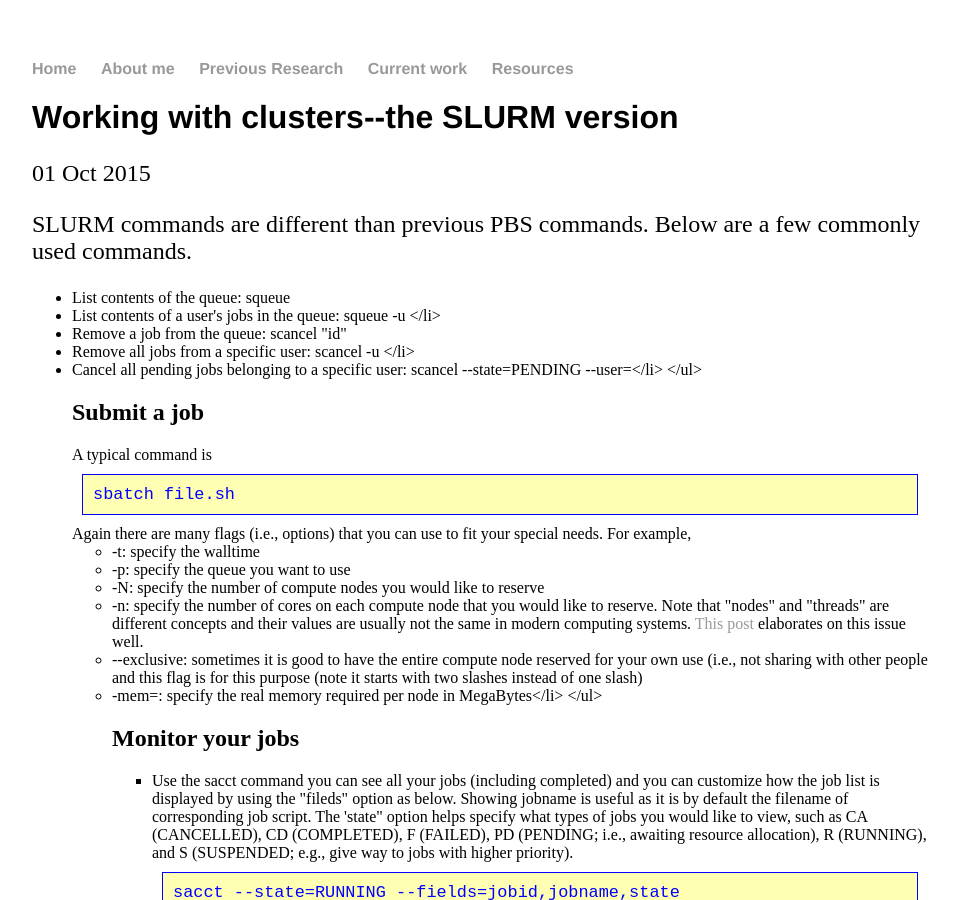
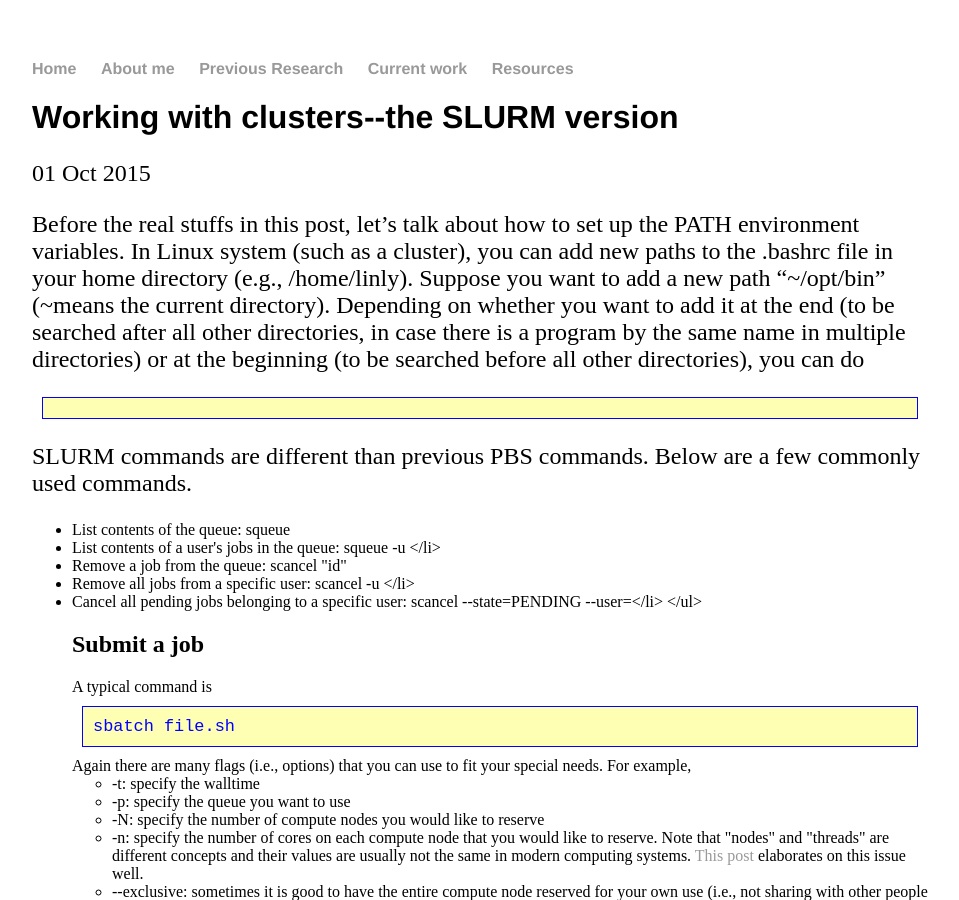
Before and after one commit to lybird300/lybird300.github.io, a Jekyll site: the page built from _posts/2015-10-01-cluster-slurm.md, in a window 1280 px wide and 900 px high. Shown: the whole window, without its empty margins (160-1119 px from the left). Built offline with Jekyll 4.4.1, drawn with Linux system fonts in a browser that asks for light colours.

Commit message:
Update 2015-10-01-cluster-slurm.md

```diff
--- a/_posts/2015-10-01-cluster-slurm.md
+++ b/_posts/2015-10-01-cluster-slurm.md
@@ -3,6 +3,9 @@ layout: post
 title: "Working with clusters--the SLURM version"
 date: 2015-10-01
 ---
+Before the real stuffs in this post, let's talk about how to set up the PATH environment variables. In Linux system (such as a cluster), you can add new paths to the .bashrc file in your home directory (e.g., /home/linly). Suppose you want to add a new path "~/opt/bin" (~means the current directory). Depending on whether you want to add it at the end (to be searched after all other directories, in case there is a program by the same name in multiple directories) or at the beginning (to be searched before all other directories), you can do
+<pre><code></code></pre>
+
 SLURM commands are different than previous PBS commands. Below are a few commonly used commands.
 <ul>
 <li>List contents of the queue: squeue</li>
```
